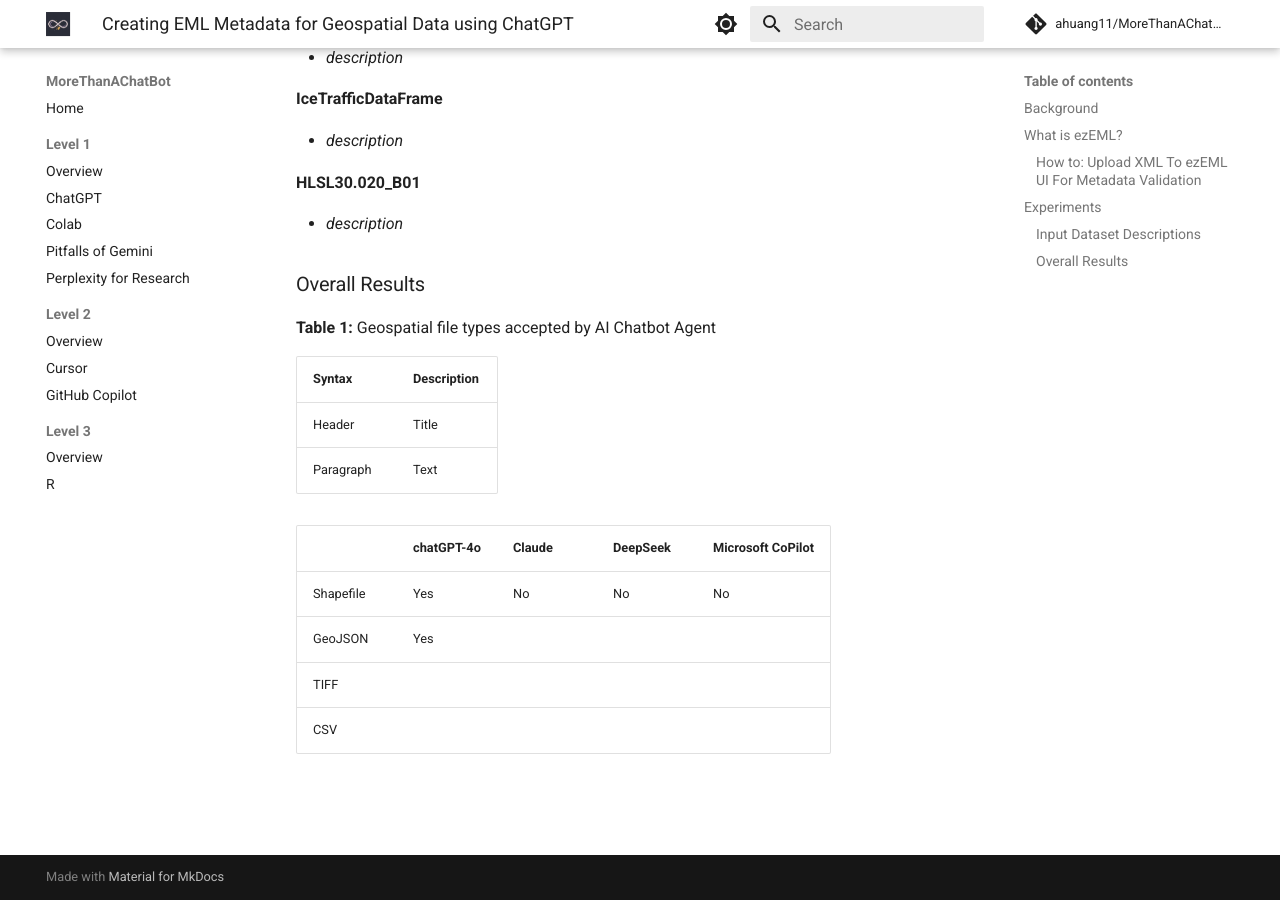
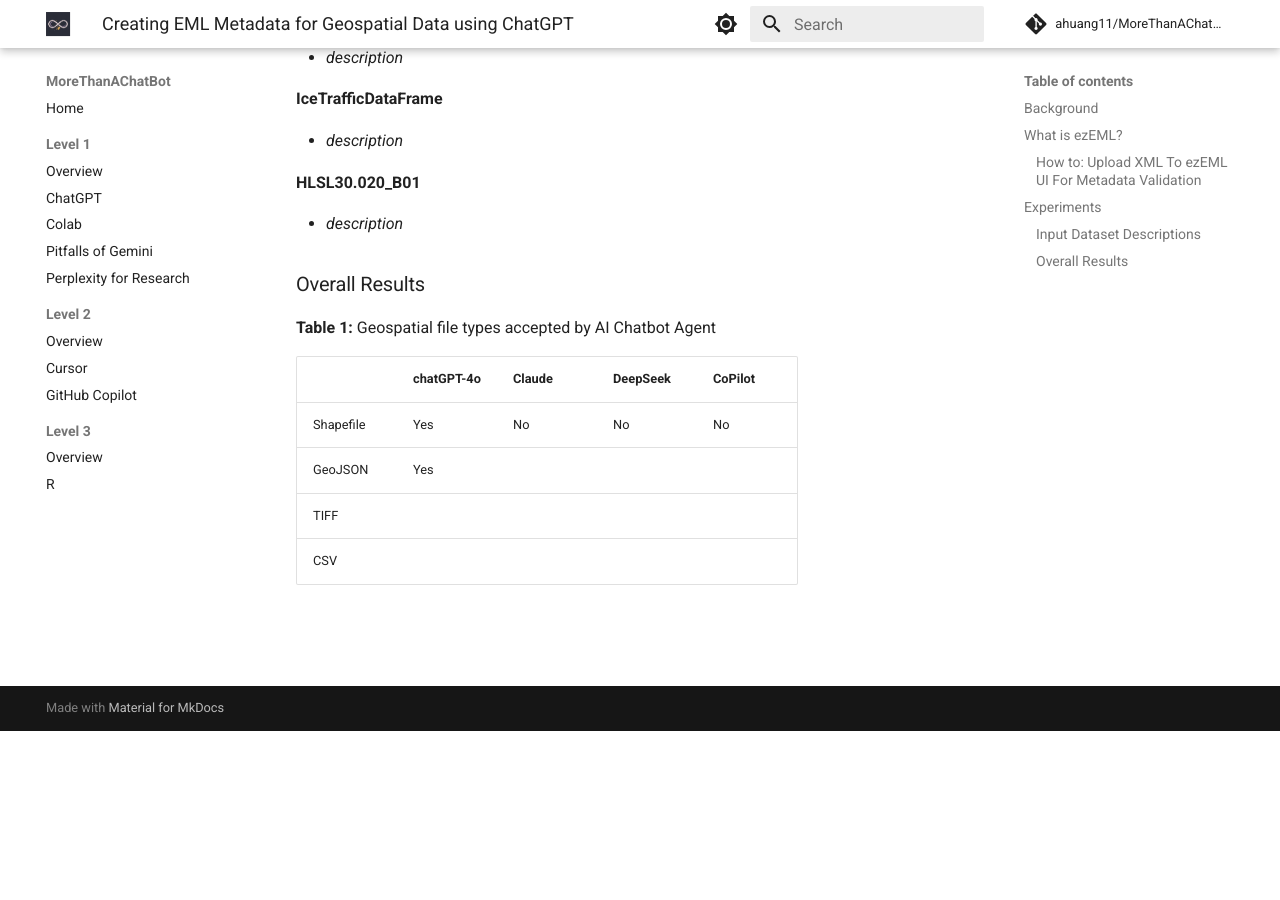
Before and after one commit to ahuang11/MoreThanAChatBot, an MkDocs documentation site: the page built from docs/level1/geospat_eml_tutorial_chatgpt.md, in a window 1280 px wide and 900 px high, scrolled down 1826 px. Built offline with MkDocs 1.6.1 and Material for MkDocs 9.7.7, drawn with Linux system fonts in a browser that asks for light colours; comment, search, counter and statistics services are not loaded; after the commit the page ends 2557 px from its top, so only the background shows below that.

Commit message:
Update geospat_eml_tutorial_chatgpt.md

```diff
--- a/docs/level1/geospat_eml_tutorial_chatgpt.md
+++ b/docs/level1/geospat_eml_tutorial_chatgpt.md
@@ -52,16 +52,11 @@
 
 **Table 1:** Geospatial file types accepted by AI Chatbot Agent
 
-| Syntax | Description |
-| ----------- | ----------- |
-| Header | Title |
-| Paragraph | Text |
-
-||chatGPT-4o|Claude|DeepSeek|Microsoft CoPilot|
-||----------|------|--------|-----------------|
-|Shapefile|Yes|No|No|No|
-|GeoJSON|Yes||||
-|TIFF|||||
-|CSV|||||
+|  | chatGPT-4o | Claude | DeepSeek | CoPilot |
+|  | ----------- | ----------- | ----------- | ----------- |
+| Shapefile | Yes | No | No | No |
+| GeoJSON | Yes |  |  |  |
+| TIFF |  |  |  |  |
+| CSV |  |  |  |  |
 
 ###
```
